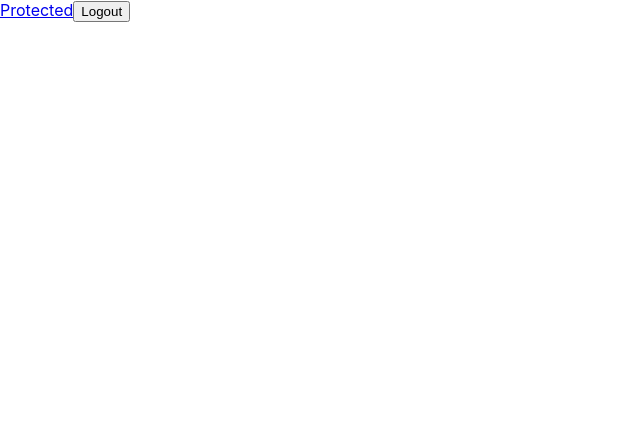
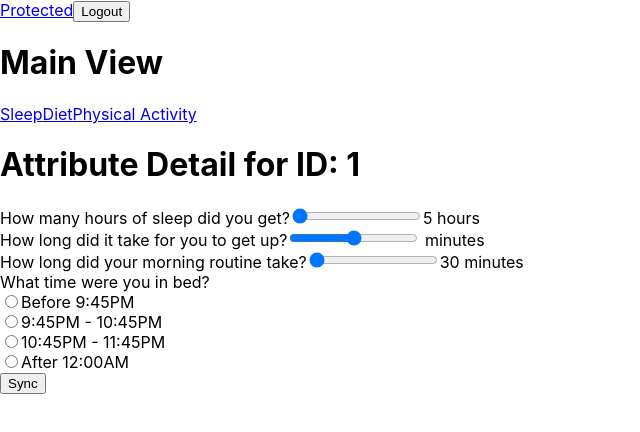
Before and after one commit to anishsharma21/self-audit-mini, a React (Create React App) app in the folder client/: page /protected/1 in a window 1280 px wide. Before the commit this address had no page. Shown: the top 432 px of the page, without its empty margins (0-640 px from the left). Built offline with nearby package versions, Linux system fonts and the light colour scheme; sample sign-in values are in the browser's storage.

Commit message:
Fixed routing issue by adding Outlet to MainView and nested AttributeDetail route under /protected route

```diff
--- a/client/src/App.js
+++ b/client/src/App.js
@@ -20,10 +20,9 @@ function App() {
       <Navbar isLoggedIn={isLoggedIn} setIsLoggedIn={setIsLoggedIn} />
       <Routes>
         {isLoggedIn ? (
-          <>
-            <Route path="/protected" element={<MainView />} />
-            <Route path="/attribute/:id" element={<AttributeDetail />} /> {/* New route for AttributeDetail */}
-          </>
+          <Route path="/protected" element={<MainView />}>
+            <Route path=":id" element={<AttributeDetail />} /> {/* Nested route for AttributeDetail */}
+          </Route>
         ) : (
           <>
             <Route path="/login" element={<Login setIsLoggedIn={setIsLoggedIn} />} />
--- a/client/src/AttributeDetail.js
+++ b/client/src/AttributeDetail.js
@@ -2,14 +2,14 @@ import React, { useState } from 'react';
 import { useParams } from 'react-router-dom';
 
 const attributeQuestions = {
-    sleep: [
+    1: [
         { inputType: 'range', question: 'How many hours of sleep did you get?', min: 5, max: 8.5, step: 0.5, unit: 'hours' },
         { inputType: 'range', question: 'How long did it take for you to get up?', min: 0, max: 60, step: 5, unit: 'minutes' },
         { inputType: 'range', question: 'How long did your morning routine take?', min: 30, max: 120, step: 15, unit: 'minutes' },
         { inputType: 'radio', question: 'What time were you in bed?', options: ['Before 9:45PM', '9:45PM - 10:45PM', '10:45PM - 11:45PM', 'After 12:00AM'] },
         // Add more sleep questions here
     ],
-    diet: [
+    2: [
         { inputType: 'range', question: 'Did you hit your calorie goal?', min: 0, max: 1000, step: 100, unit: 'calories' },
         { inputType: 'radio', question: 'Avoided excessive or unnecessary snacking?', options: ['Not at all', 'A little', 'Somewhat', 'Mostly', 'Completely'] },
         { inputType: 'radio', question: 'Avoided junk food?', options: ['Not at all', 'Somewhat', 'Completely'] },
--- /dev/null
+++ b/client/src/AttributeList.js
@@ -0,0 +1,16 @@
+import React from 'react';
+import { Link } from 'react-router-dom';
+
+const AttributeList = ({ attributes }) => {
+    return (
+        <div>
+            {attributes.map(attribute => (
+                <Link key={attribute.id} to={`/protected/${attribute.id}`}>
+                    {attribute.name}
+                </Link>
+            ))}
+        </div>
+    );
+};
+
+export default AttributeList;
--- a/client/src/MainView.js
+++ b/client/src/MainView.js
@@ -1,5 +1,6 @@
 import React from 'react';
-import AttributeCard from './AttributeCard'; // Import AttributeCard
+import { Outlet } from 'react-router-dom'; // Import Outlet
+import AttributeList from './AttributeList'; // Import AttributeList
 
 const MainView = () => {
     // Dummy data
@@ -13,9 +14,8 @@ const MainView = () => {
     return (
         <div>
             <h1>Main View</h1>
-            {attributes.map(attribute => (
-                <AttributeCard key={attribute.id} attribute={attribute} />
-            ))}
+            <AttributeList attributes={attributes} /> {/* Pass the entire attribute object */}
+            <Outlet /> {/* Render nested routes */}
         </div>
     );
 }
```
